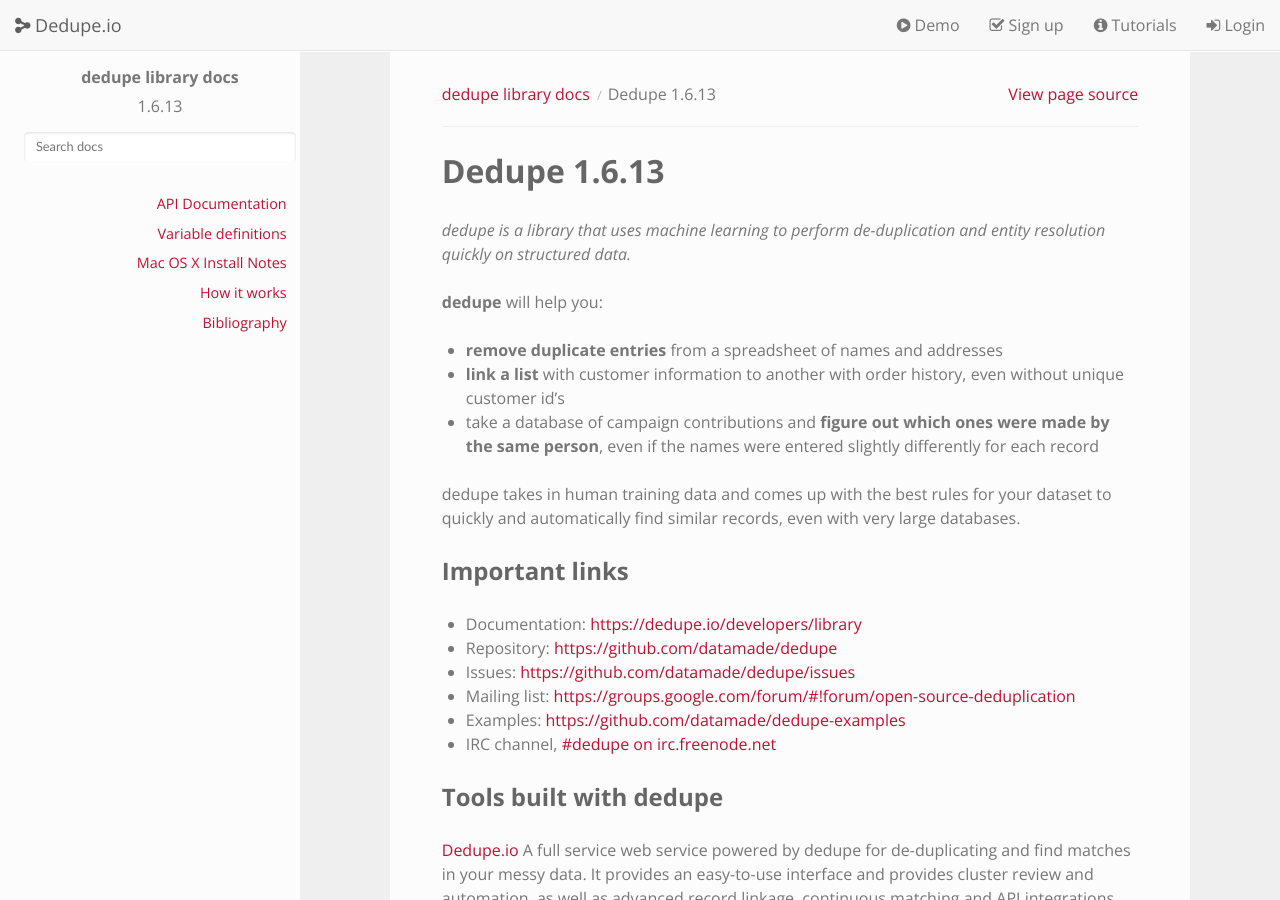
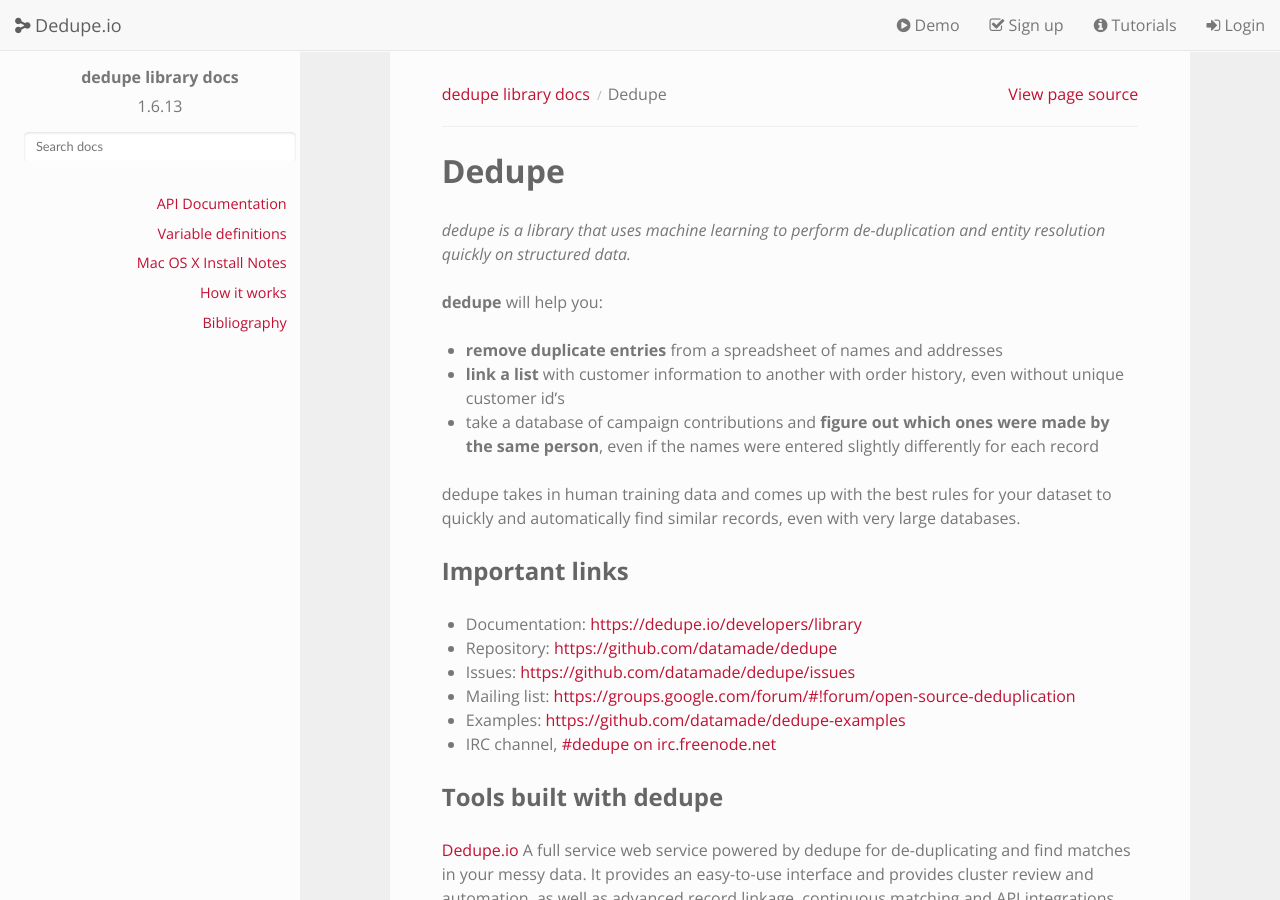
Before and after one commit to dedupeio/dedupe, a Sphinx documentation site: the page built from docs/index.rst, in a window 1280 px wide and 900 px high. Built offline with Sphinx 7.4.7 and the Read the Docs theme 2.0.0, drawn with Linux system fonts in a browser that asks for light colours; the version number is read from the project's files by our own code; some of the changed lines change nothing that is shown.

Commit message:
set version manually

```diff
--- a/docs/conf.py
+++ b/docs/conf.py
@@ -56,10 +56,10 @@
 # built documents.
 #
 # The short X.Y version.
-version = 1.6.13
+version = '1.6.13'
 
 # The full version, including alpha/beta/rc tags.
-#release = '1.6.7'
+#release = '1.6.13'
 
 # The language for content autogenerated by Sphinx. Refer to documentation
 # for a list of supported languages.
```
